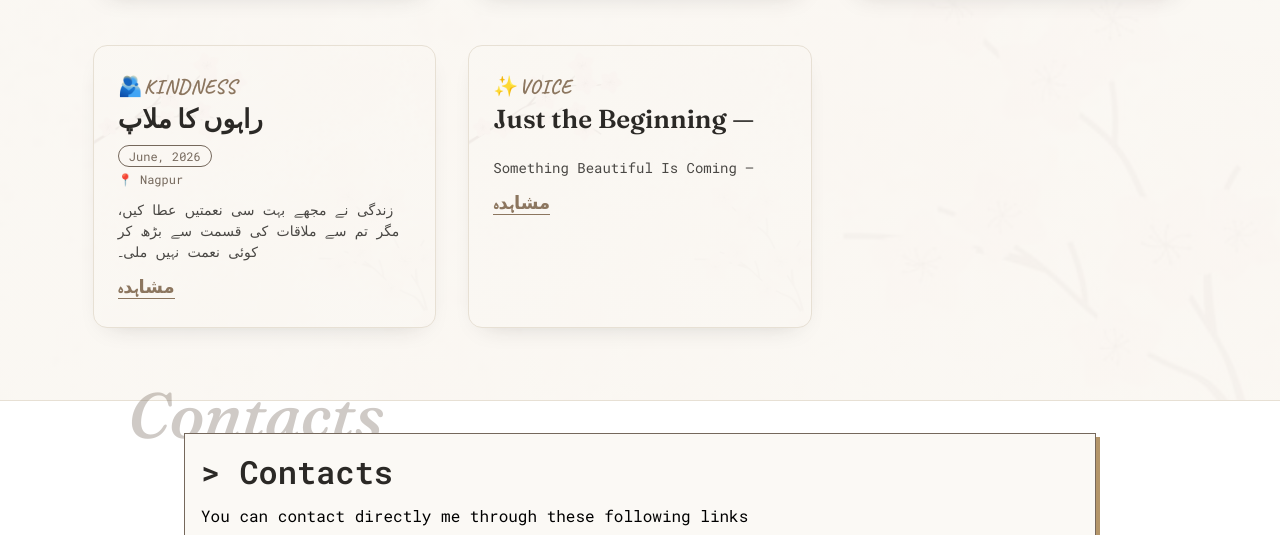
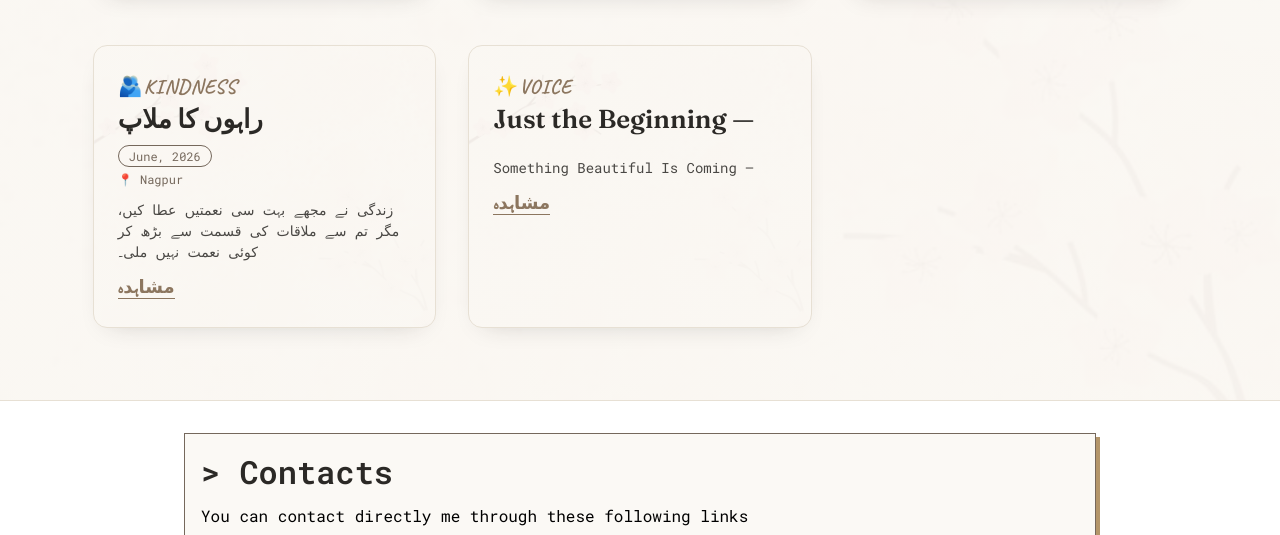
Before and after one commit to saudsync/personalweb, a website: page index.html in a window 1280 px wide. Shown: the part 1398-1933 px from the top of the page. Drawn offline with Linux system fonts and the light colour scheme.

Commit message:
Remove highlight text from contact section
Removed contact section highlight text.

```diff
--- a/index.html
+++ b/index.html
@@ -171,7 +171,7 @@
 
 
       <section id="contact">
-        <div class="section-highlight">Contacts</div>
+        <div class="section-highlight"></div>
         <div class="contact-container">
           <div class="contact-card">
             <h2>> Contacts</h2>
```
